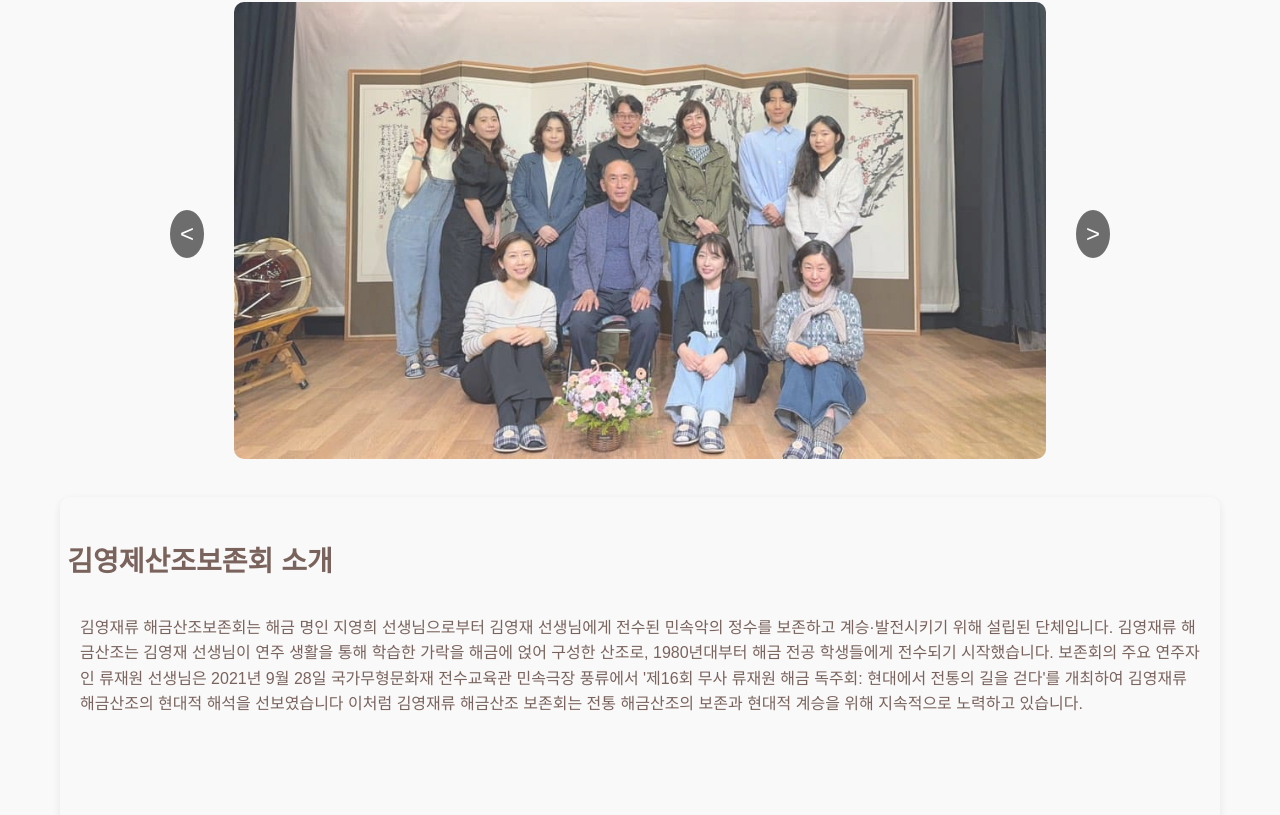
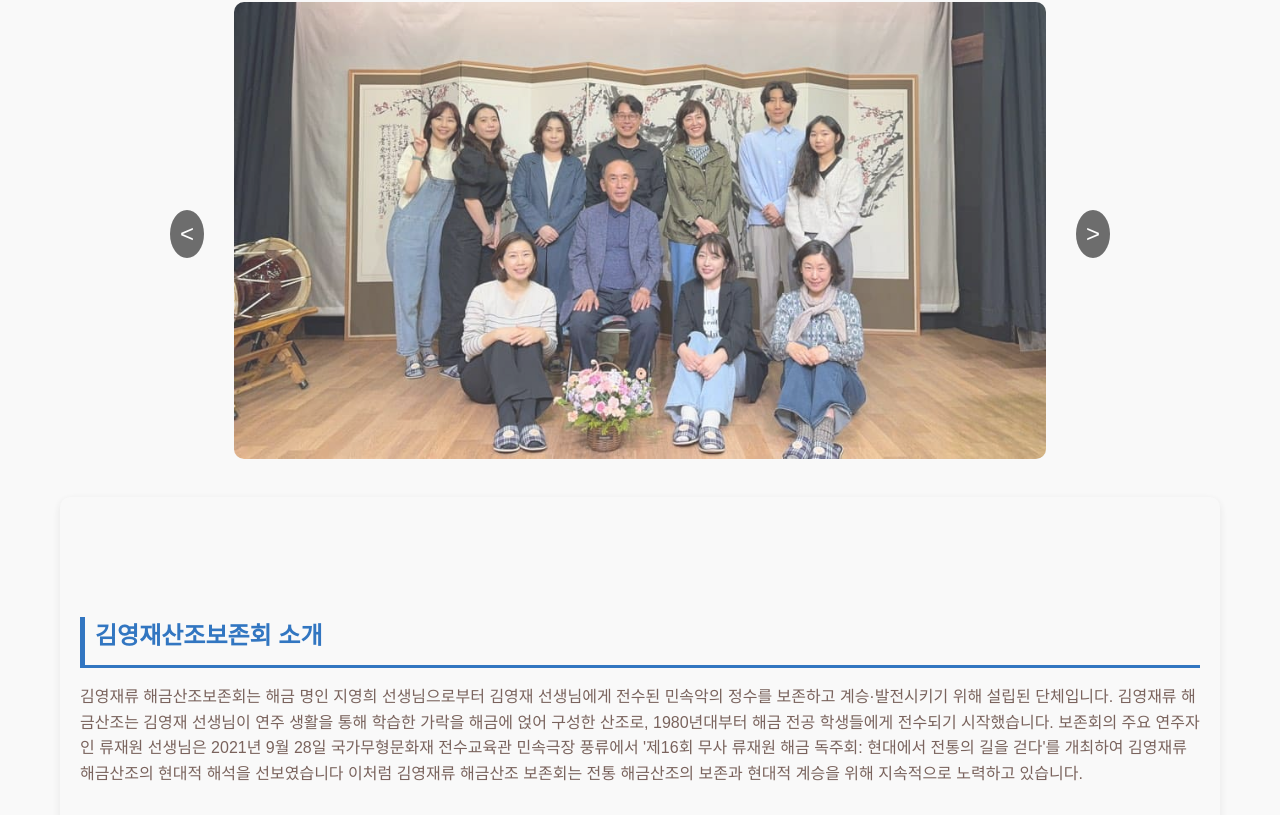
Before and after one commit to BrightLuminate/jawnproject, a React (Create React App) app: page /kim-young-jae-introduction in a window 1280 px wide. Shown: the part 328-1143 px from the top of the page. Built offline with nearby package versions, Linux system fonts and the light colour scheme.

Commit message:
Update KimYoungJaeIntroduction.js

```diff
--- a/src/components/KimYoungJaeIntroduction.js
+++ b/src/components/KimYoungJaeIntroduction.js
@@ -65,7 +65,8 @@ const KimYoungJaeIntroduction = () => {
 
           <section  className="description">
 
-            <h1>김영제산조보존회 소개</h1>
+
+            <h2>김영재산조보존회 소개</h2>
 
             <p>
               김영재류 해금산조보존회는 해금 명인 지영희 선생님으로부터 김영재 선생님에게 전수된 민속악의 정수를 보존하고 계승·발전시키기 위해 설립된 단체입니다.
```
